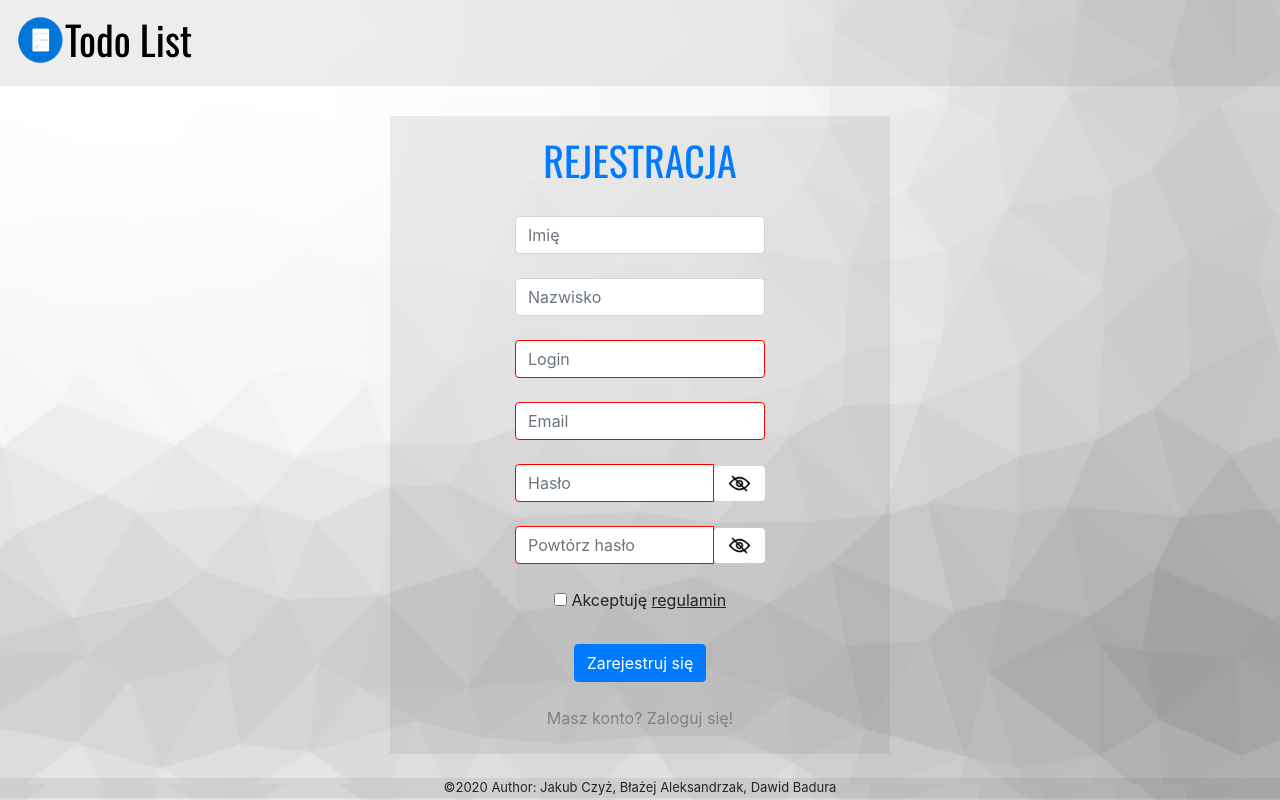
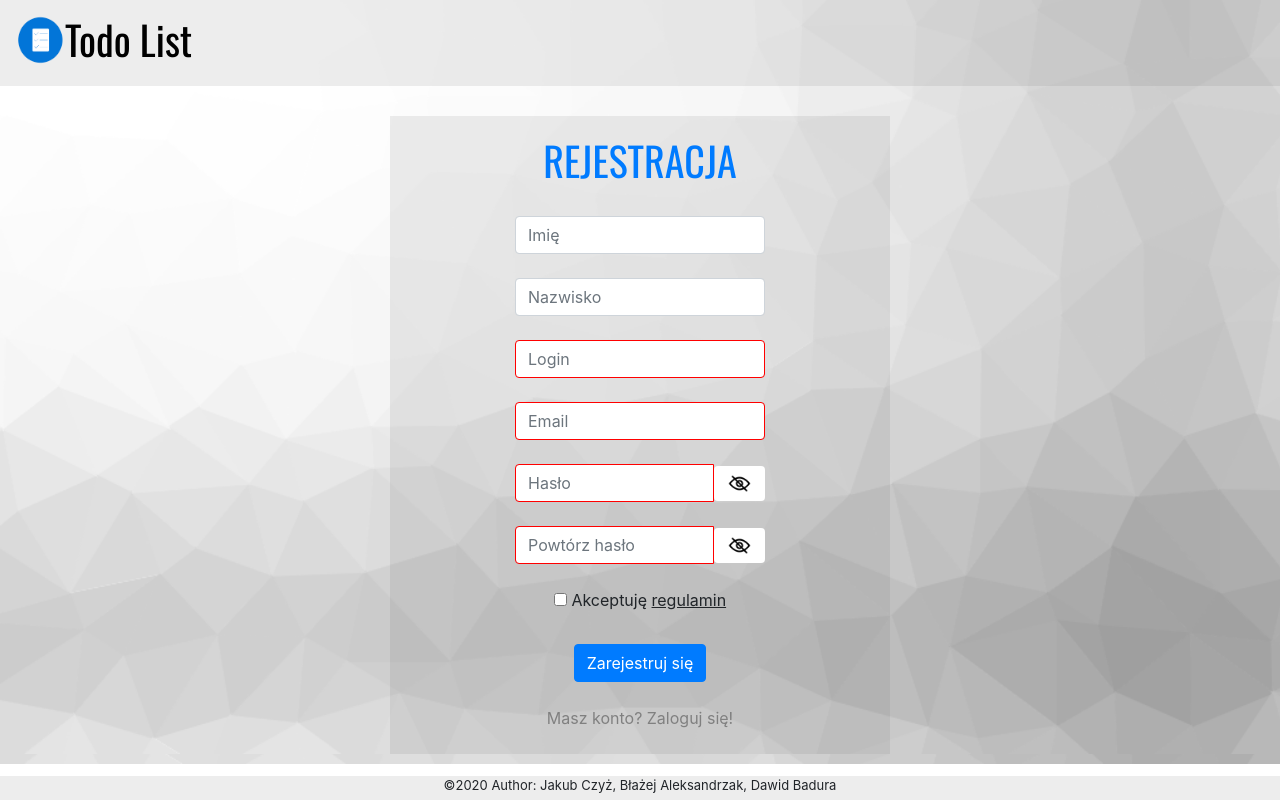
Before and after one commit to JakubC0401/projektG-owaniaHTML, a PHP site: page /register.php in a window 1280 px wide. Run offline with PHP 8.4, Linux system fonts and the light colour scheme.

Commit message:
poprawione footer'y

```diff
--- a/index.php
+++ b/index.php
@@ -1,6 +1,6 @@
 <?php
   session_start();
-  $conn = mysqli_connect("localhost", "root", "", 'users');
+  $conn = mysqli_connect("localhost", "root", "", 'user');
   //$conn = mysqli_connect("userdb1", "1202557_i5E183", "zG1MPHPlyigmJ8", '1202557_i5E183');
   if (!$conn) {
     die("Connection failed: " . mysqli_connect_error());
@@ -85,9 +85,9 @@
           <br>
         </form>
       </div>
-      <div class="footer">
+      <footer class="footer">
         <p>©2020 Author: Jakub Czyż, Błażej Aleksandrzak, Dawid Badura</p>
-      </div>
+      </footer>
     </div>
     <script>
     //Skrypt na odkrywanie hasła
--- a/register.php
+++ b/register.php
@@ -1,7 +1,7 @@
 
 <?php
   //$conn = mysqli_connect("userdb1", "1202557_i5E183", "zG1MPHPlyigmJ8", '1202557_i5E183');
-  $conn = mysqli_connect("localhost", "root", "", 'users');
+  $conn = mysqli_connect("localhost", "root", "", 'user');
   if (!$conn) {
     die("Connection failed: " . mysqli_connect_error());
   }
@@ -145,7 +145,7 @@
         </script>
         <!-- koniec Regulamin jakis -->
 
-      <footer class="myFooter">
+      <footer class="footer">
         <p>©2020 Author: Jakub Czyż, Błażej Aleksandrzak, Dawid Badura</p>
       </footer>
     </div>
--- a/style.css
+++ b/style.css
@@ -46,17 +46,7 @@ html, body{
   font-size: small;
 }
 
-.myFooter
-{
-  position: relative;
-  left: 0;
-  bottom: -14px;
-  height:auto;
-  width: 100%;
-  background:rgba(78, 78, 78, 0.1);
-  text-align: center;
-  font-size: small;
-}
+
 
 h1{
     font-family: 'Oswald', sans-serif;
```
